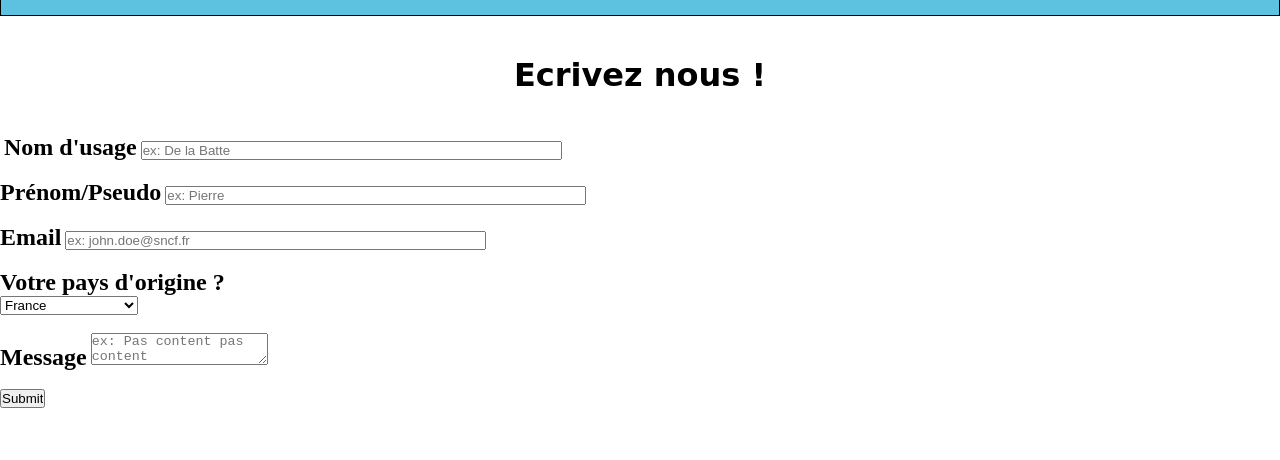
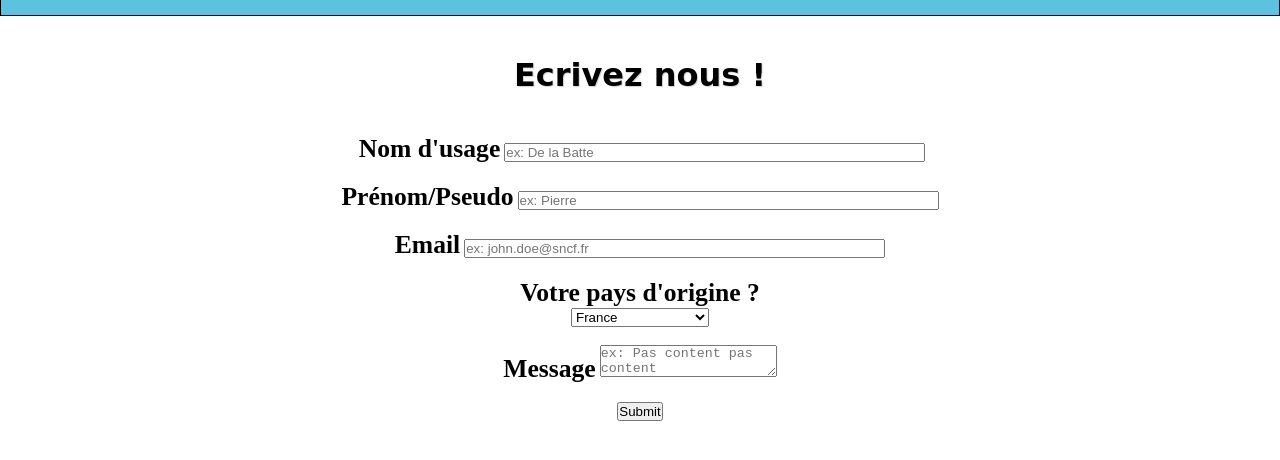
Before and after one commit to albja/tech-challenge, a website built with Parcel: page contact.html in a window 1280 px wide. Shown: the part 154-614 px from the top of the page. Built offline with nearby package versions, Linux system fonts and the light colour scheme.

Commit message:
changement et delete

```diff
--- a/contact.css
+++ b/contact.css
@@ -1,4 +1,12 @@
 label {
-    font-size: 1.5em;
+    font-size: 1.6em;
     font-weight: bold;
 }
+
+.bannière2 {
+    text-shadow: 1px 1px 1px lightgray;
+}
+
+form {
+    text-align: center;
+}
--- a/contact.html
+++ b/contact.html
@@ -29,10 +29,11 @@
                 </nav>
             </div>
         </header>
+        <div class="bannière2">
             <h1>Ecrivez nous !</h1>
+        </div>
 
-        <form method="post" action="traitement.php" class="form"></form>
-
+        <form method="post" action="traitement.php" class="form">
             <img src="img/.jpg" alt="" class="" />
 
             <label for="nom">Nom d'usage</label>
@@ -106,5 +107,6 @@
                     alert(msg);
                 }
             </script>
+        </form>
     </body>
 </html>
```
Also changed, not shown: images/fond.png (deleted), images/oasis.png (deleted). Lines whose indentation alone changed are shown as unchanged.
